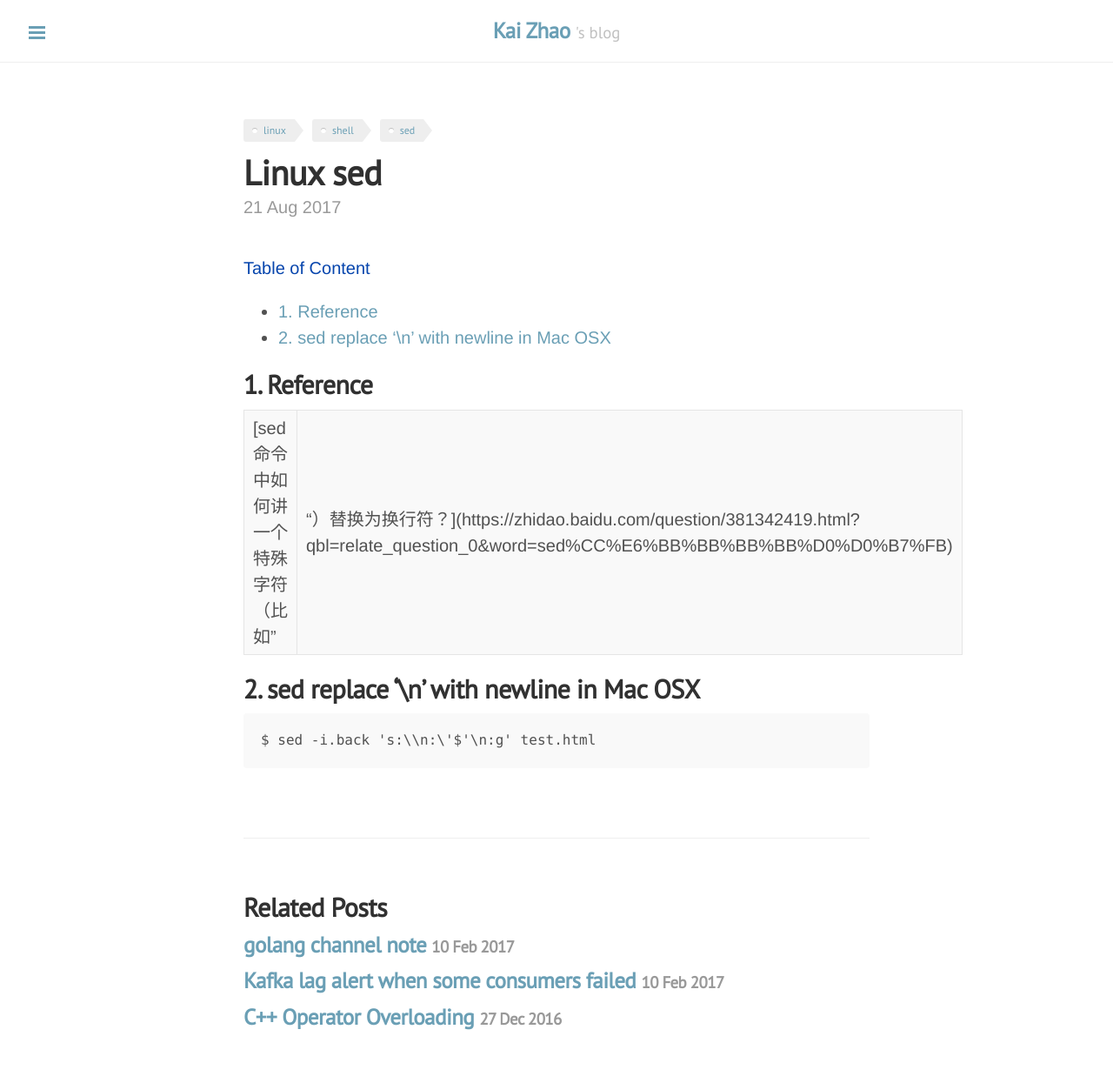
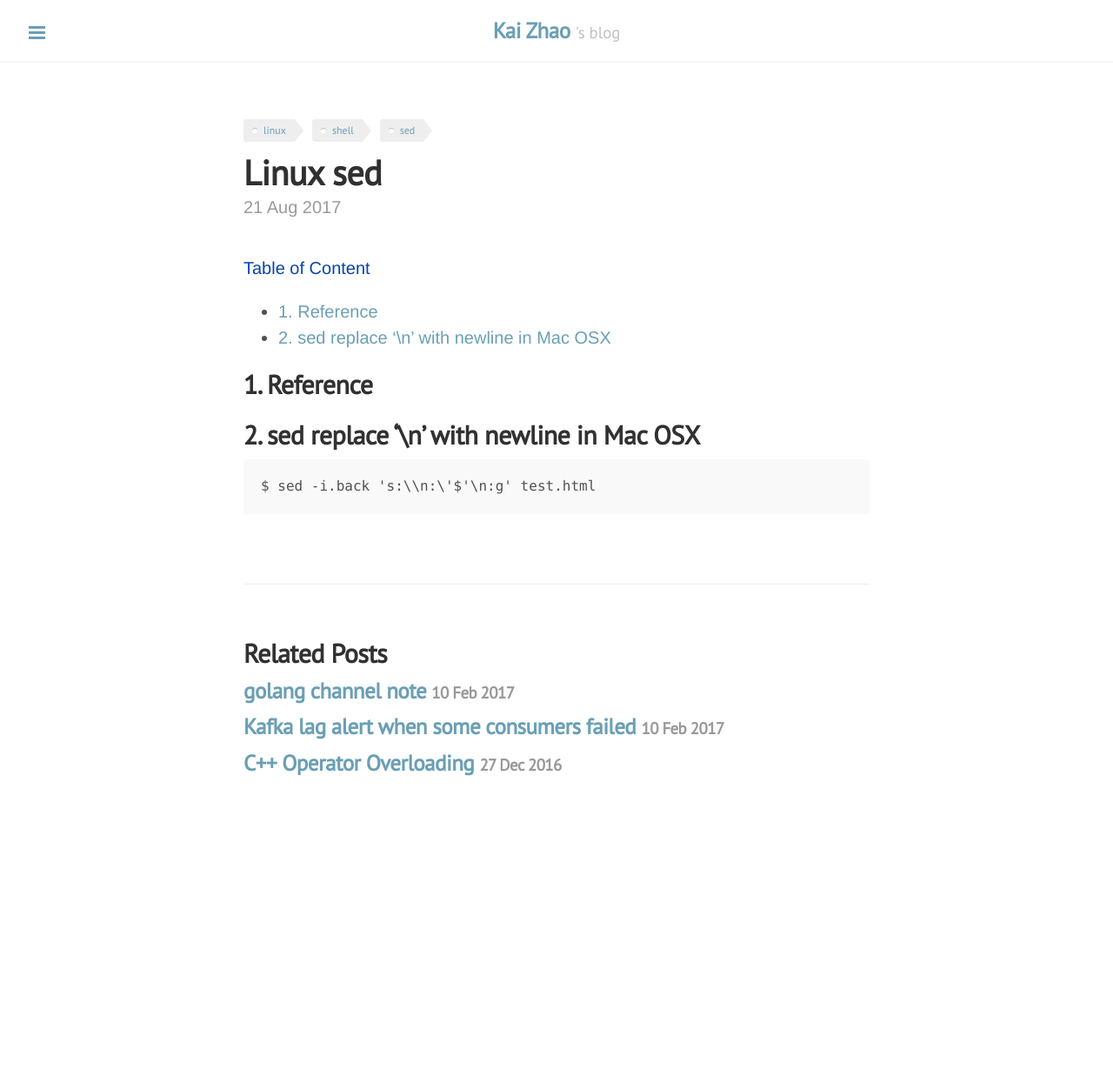
Before and after one commit to loverszhaokai/loverszhaokai.github.io, a Jekyll site: the page built from _posts/2017-08-22-linux-sed.md, in a window 1280 px wide. Shown: the whole page at 87% size. Built offline with Jekyll 4.4.1, drawn with Linux system fonts in a browser that asks for light colours; nearby versions of some CDN libraries; comment, search, counter and statistics services are not loaded; after the commit the page ends 953 px from its top, so only the background shows below that.

Commit message:
Update post

```diff
--- a/_posts/2017-08-22-linux-sed.md
+++ b/_posts/2017-08-22-linux-sed.md
@@ -17,7 +17,6 @@ analytics: true
 
 ## 1. Reference
 
-[sed命令中如何讲一个特殊字符（比如"|"）替换为换行符？](https://zhidao.baidu.com/question/381342419.html?qbl=relate_question_0&word=sed%CC%E6%BB%BB%BB%BB%D0%D0%B7%FB)
 
 
 ## 2. sed replace '\n' with newline in Mac OSX
```
